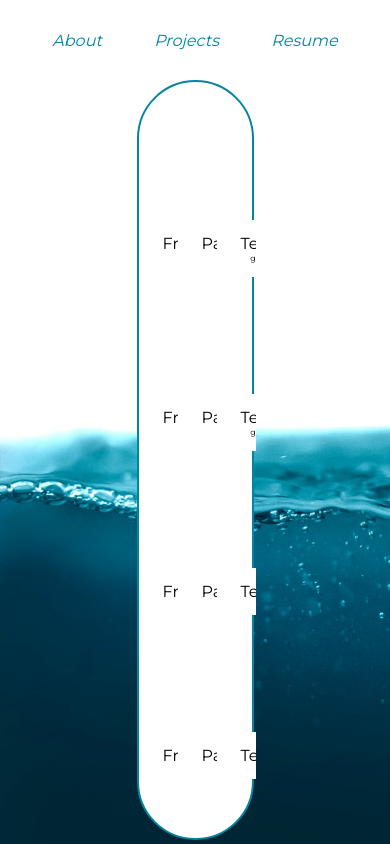
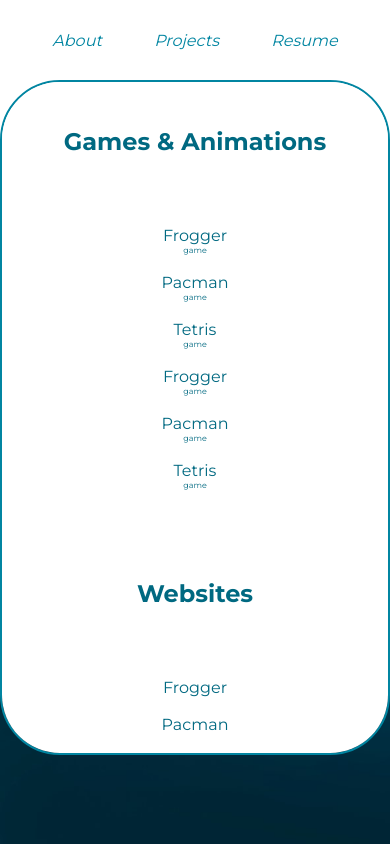
Before and after one commit to AmberSwieczkowski/my_professional_website, a React (Create React App) app: page / in a window 390 px wide. Built offline with nearby package versions, Linux system fonts and the light colour scheme.

Commit message:
Add mobile responsiveness to dropdown menu

```diff
--- a/src/components/Projects.jsx
+++ b/src/components/Projects.jsx
@@ -15,6 +15,9 @@ const Projects = () => {
   return (
     <>
       <div className='projectsSection'>
+        <div className='menuSection'>
+        <h1 className='menuSection'>Games & Animations</h1>
+          <div className='projectsLinks'>
             {ProjectsData.map((project, index) => (
               <li className='projectsWrapper' key={project.id}>
                 <Link to={project.link}>
@@ -25,6 +28,11 @@ const Projects = () => {
                 </Link>
               </li>
             ))}
+          </div>
+        </div>
+        <div className='menuSection'>
+        <h1 className='menuSection'>Websites</h1>
+          <div className='websiteLinks'>
             {ProjectsData.map((project, index) => (
               <li className='projectsWrapper' key={project.id}>
                 <Link to={project.link}>
@@ -35,7 +43,8 @@ const Projects = () => {
               </li>
             ))}
           </div>
-
+        </div>
+      </div>
     </>
   );
 };
--- a/src/css/Dropdown.css
+++ b/src/css/Dropdown.css
@@ -21,11 +21,11 @@
   background-color: white;
   border: 2px solid #0185a1;
   border-radius: 60px;
-  height: 90vh;
+  height: 60vh;
   width: 30vw;
   justify-content: center;
   align-items: center;
-  margin:80px  auto;
+  margin: 80px auto;
   z-index: 102;
 }
 
@@ -34,6 +34,21 @@
   grid-template-columns: auto auto auto;
 }
 
+@media screen and (max-width: 1024px) {
+  .dropdownContainer {
+    height: 80vh;
+    width: 100vw;
+    overflow: scroll;
+    margin: 80px 0;
+  }
+
+  .dropdownWrapper {
+    display: flex;
+    grid-template-columns: 1fr;
+    position: relative;
+  }
+}
+
 .hide {
   display: none;
 }
--- a/src/css/Projects.css
+++ b/src/css/Projects.css
@@ -2,15 +2,43 @@
 
 .projectsSection {
   background: transparent;
-  height: 80vh;
+  height: 60vh;
   width: 30vw;
-  top: 80px;
   position: relative;
   text-align: center;
+  display: grid;
+  grid-template-columns: auto;
+}
+
+.menuSection {
+  /* border: 3px solid green; */
+  margin: 10px;
+  display: grid;
+  justify-content: space-evenly;
+  align-items: center;
+  color: #006981;
+}
+
+.projectsLinks,
+.websiteLinks {
   display: grid;
   grid-template-columns: 1fr 1fr 1fr;
 }
 
+@media screen and (max-width: 1024px) {
+  .menuSection h1 {
+    font-size: clamp(1rem, 1.5rem, 2rem);
+  }
+  .projectsSection {
+    height: 100vh;
+    width: 100vw;
+  }
+
+  .projectsLinks,
+  .websiteLinks {
+    grid-template-columns: auto;
+  }
+}
 
 .projectsWrapper {
   /* background-color: red; */
@@ -30,6 +58,7 @@
 .btn {
   background-color: white;
   border: 4px solid white;
+  color: #006981;
   border-radius: 2px;
   margin: 10px;
   padding: 10px;
@@ -40,3 +69,11 @@
 .btn p {
   font-size: 0.5rem;
 }
+
+@media screen and (max-width: 1024px) {
+  .btn {
+    font-size: 1rem;
+    margin: 5px;
+    padding: 0px;
+  }
+}
```
Lines whose indentation alone changed are shown as unchanged.
